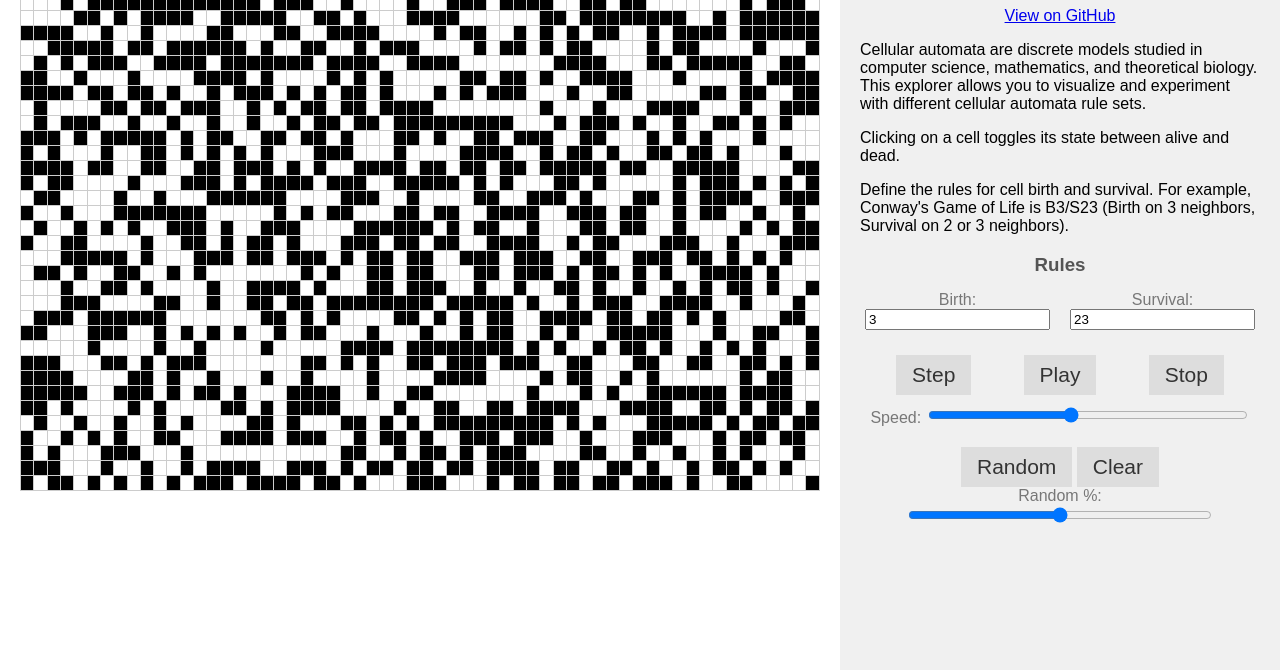
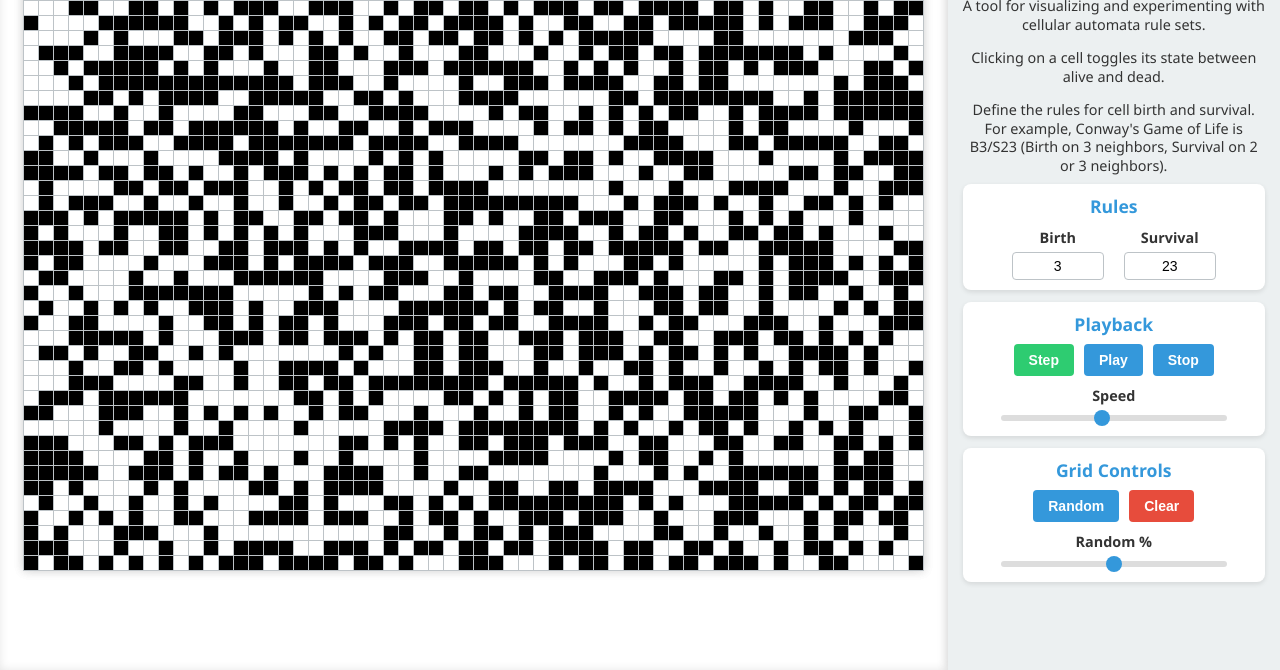
Before and after one commit to jackliddle/CA-Explorer, a plain HTML site: page index.html in a window 1280 px wide. Shown: the part 130-800 px from the top of the page. Drawn offline with Linux system fonts and the light colour scheme.

Commit message:
Switched over to Claude Sonnet for final styling

```diff
--- a/index.html
+++ b/index.html
@@ -3,20 +3,20 @@
 <head>
     <title>Jack's Cellular Automata Explorer</title>
     <link rel="stylesheet" href="style.css">
+    <meta name="viewport" content="width=device-width, initial-scale=1.0">
 </head>
 <body>
     <div id="container">
-<div id="grid-container">
+        <div id="grid-container">
             <table id="grid"></table>
         </div>
-<div id="settings">
+        <div id="settings">
             <h1>Jack's Cellular Automata Explorer</h1>
-            <div style="text-align: center; margin-bottom: 10px;">
+            <div class="github-link">
                 <a href="https://github.com/jackliddle/CA-Explorer">View on GitHub</a>
             </div>
             <p>
-                Cellular automata are discrete models studied in computer science, mathematics, and theoretical biology.
-                This explorer allows you to visualize and experiment with different cellular automata rule sets.
+                A tool for visualizing and experimenting with cellular automata rule sets.
             </p>
             <p>
                 Clicking on a cell toggles its state between alive and dead.
@@ -24,37 +24,43 @@
             <p>
                 Define the rules for cell birth and survival. For example, Conway's Game of Life is B3/S23 (Birth on 3 neighbors, Survival on 2 or 3 neighbors).
             </p>
-<div id="rules">
-                <h3 style="text-align: center;">Rules</h3>
+
+            <div id="rules" class="section">
+                <h3>Rules</h3>
                 <div class="rules-container">
                     <div class="rule-input-container">
-                        <label for="birth-rule">Birth:</label>
+                        <label for="birth-rule">Birth</label>
                         <input type="text" id="birth-rule" value="3">
                     </div>
                     <div class="rule-input-container">
-                        <label for="survival-rule">Survival:</label>
+                        <label for="survival-rule">Survival</label>
                         <input type="text" id="survival-rule" value="23">
                     </div>
                 </div>
             </div>
-<div id="controls">
+
+            <div id="controls" class="section">
+                <h3>Playback</h3>
                 <div class="playback-controls">
                     <button id="step-button">Step</button>
                     <button id="play-button">Play</button>
                     <button id="stop-button">Stop</button>
                 </div>
-                <div style="text-align: center;">
-                    <label for="speed-slider">Speed:</label>
-                    <input type="range" id="speed-slider" min="1" max="10" value="5" style="width: 80%;">
+                <div class="slider-container">
+                    <label for="speed-slider">Speed</label>
+                    <input type="range" id="speed-slider" min="1" max="10" value="5">
                 </div>
             </div>
 
-            <div id="reset-controls">
-<button id="random-button">Random</button>
-                <button id="clear-button">Clear</button>
-                <div style="text-align: center;">
-                    <label for="random-percentage-slider">Random %:</label>
-                    <input type="range" id="random-percentage-slider" min="0" max="100" value="50" style="width: 80%;">
+            <div id="reset-controls" class="section">
+                <h3>Grid Controls</h3>
+                <div class="reset-buttons">
+                    <button id="random-button">Random</button>
+                    <button id="clear-button">Clear</button>
+                </div>
+                <div class="slider-container">
+                    <label for="random-percentage-slider">Random %</label>
+                    <input type="range" id="random-percentage-slider" min="0" max="100" value="50">
                 </div>
             </div>
         </div>
--- a/style.css
+++ b/style.css
@@ -1,162 +1,265 @@
+:root {
+    --primary-color: #3498db;
+    --secondary-color: #2ecc71;
+    --accent-color: #e74c3c;
+    --background-color: #f5f5f5;
+    --panel-color: #ecf0f1;
+    --text-color: #333;
+    --border-color: #bdc3c7;
+    --button-hover: #2980b9;
+    --button-active: #1c6ea4;
+}
+
 body {
-    font-family: sans-serif;
-    margin: 0; /* Remove default body margins */
-    overflow: hidden; /* Hide scrollbars */
+    font-family: 'Segoe UI', Tahoma, Geneva, Verdana, sans-serif;
+    margin: 0;
+    overflow: hidden;
+    background-color: var(--background-color);
+    color: var(--text-color);
 }
 
 #container {
     display: flex;
-    height: 100vh; /* Occupy full viewport height */
+    height: 100vh;
 }
 
 #grid-container {
-    flex: 2; /* Take up 2/3 of the space */
-    overflow: hidden; /* Hide scrollbars */
+    flex: 3;
+    overflow: hidden;
+    display: flex;
+    justify-content: center;
+    align-items: center;
+    padding: 20px;
+    box-sizing: border-box;
+    background-color: white;
+    box-shadow: inset 0 0 10px rgba(0, 0, 0, 0.1);
 }
 
 #settings {
-    flex: 1; /* Take up 1/3 of the space */
-    width: auto; /* Remove fixed width */
-    padding: 20px;
-    box-sizing: border-box; /* Include padding in the width calculation */
-    background-color: #f0f0f0; /* Add a light gray background */
+    flex: 1;
+    padding: 15px;
+    box-sizing: border-box;
+    background-color: var(--panel-color);
+    box-shadow: -2px 0 10px rgba(0, 0, 0, 0.1);
+    overflow-y: auto;
 }
 
 h1 {
-    text-align: center; /* Center the title */
-    color: #333; /* Darken the title text */
+    text-align: center;
+    color: var(--primary-color);
+    margin-top: 0;
+    margin-bottom: 10px;
+    font-size: 1.5em;
 }
 
 h3 {
-    color: #555; /* Darken the heading text */
+    color: var(--primary-color);
+    text-align: center;
+    margin-bottom: 8px;
+    margin-top: 0;
+    font-size: 1.1em;
 }
 
-label {
-    color: #777; /* Darken the label text */
+p {
+    text-align: center;
+    line-height: 1.3;
+    margin-bottom: 8px;
+    font-size: 0.9em;
 }
 
-button {
-    background-color: #ddd; /* Light gray button background */
-    border: none;
-    color: #333;
-    padding: 8px 16px;
-    text-align: center;
+a {
+    color: var(--primary-color);
     text-decoration: none;
-    display: inline-block;
-    font-size: 21px;
-    cursor: pointer;
+    font-weight: bold;
 }
 
+a:hover {
+    text-decoration: underline;
+}
+
+/* Grid styling */
 #grid {
     border-collapse: collapse;
-    margin: auto; /* Center the grid horizontally */
+    margin: auto;
+    box-shadow: 0 0 10px rgba(0, 0, 0, 0.1);
 }
 
 #grid td {
     width: 15px;
     height: 15px;
-    border: 1px solid #ccc;
+    border: 1px solid var(--border-color);
     text-align: center;
     cursor: pointer;
-    box-sizing: border-box; /* Ensure border is included in the width/height */
-}
-
-#grid-container {
-    padding: 20px; /* Add whitespace around the grid */
     box-sizing: border-box;
+    transition: background-color 0.2s ease;
 }
 
 #grid td.alive {
     background-color: black;
 }
 
-#settings {
-    width: 200px; /* Set a fixed width for the settings column */
-    padding: 20px;
-    box-sizing: border-box; /* Include padding in the width calculation */
+/* Control section styling */
+.section {
+    background-color: white;
+    border-radius: 8px;
+    padding: 10px;
+    margin-bottom: 12px;
+    box-shadow: 0 2px 5px rgba(0, 0, 0, 0.1);
 }
 
+/* Rules section */
 #rules {
-    margin-bottom: 20px;
-    text-align: center; /* Center the heading */
-}
-
-#rules h3 {
     text-align: center;
-    margin-bottom: 10px; /* Add space between heading and input boxes */
 }
 
 .rules-container {
-    display: grid;
-    grid-template-columns: 1fr 1fr; /* Two columns for the input boxes */
-    grid-column-gap: 10px; /* Add some space between the columns */
-    margin-top: 10px; /* Add space between the heading and the input boxes */
+    display: flex;
+    justify-content: center;
+    gap: 20px;
+    margin-top: 10px;
 }
 
 .rule-input-container {
     display: flex;
-    flex-direction: column; /* Stack label and input vertically */
-    align-items: center; /* Center the content horizontally */
-    margin: 5px;
+    flex-direction: column;
+    align-items: center;
 }
 
-.rule-input label {
-    margin-bottom: 5px; /* Add space between label and input */
+.rule-input-container label {
+    margin-bottom: 5px;
+    font-weight: bold;
+    color: var(--text-color);
+    font-size: 0.9em;
 }
 
-.rule-input input {
-    width: 80%; /* Make input fill the container */
+.rule-input-container input {
+    width: 80px;
     text-align: center;
-    box-sizing: border-box; /* Include padding and border in width */
+    padding: 5px;
+    border: 1px solid var(--border-color);
+    border-radius: 4px;
+    font-size: 14px;
 }
 
-#rules {
-    margin-bottom: 20px;
-    text-align: center; /* Center the heading */
-}
-
-#rules h3 {
+/* Playback controls */
+#controls {
     text-align: center;
-    margin-bottom: 10px; /* Add space between heading and input boxes */
-}
-
-.rule-input label {
-    display: block; /* Place label above the input */
-    text-align: center;
-}
-
-.rule-input input {
-    width: 100%; /* Make input fill the container */
-    text-align: center;
-    box-sizing: border-box; /* Include padding and border in width */
-}
-
-.rule-input label {
-    margin-right: 5px;
-}
-
-.rule-input input {
-    width: 40px;
-    text-align: center;
-}
-
-#controls {
-    margin-bottom: 20px;
 }
 
 .playback-controls {
     display: flex;
-    justify-content: space-around;
-    margin: 10px;
+    justify-content: center;
+    gap: 10px;
+    margin-bottom: 10px;
 }
 
-#reset-controls {
-    margin-bottom: 20px;
-    text-align: center;
-    margin-left: 10px;
-    margin-right: 10px;
+.slider-container {
+    display: flex;
+    flex-direction: column;
+    align-items: center;
+    margin-top: 5px;
 }
 
-h1 {
-    text-align: center; /* Center the title */
+.slider-container label {
+    margin-bottom: 5px;
+    font-weight: bold;
+    font-size: 0.9em;
 }
+
+/* Reset controls */
+#reset-controls {
+    text-align: center;
+}
+
+.reset-buttons {
+    display: flex;
+    justify-content: center;
+    gap: 10px;
+    margin-bottom: 10px;
+}
+
+/* Button styling */
+button {
+    background-color: var(--primary-color);
+    color: white;
+    border: none;
+    border-radius: 4px;
+    padding: 8px 15px;
+    font-size: 14px;
+    cursor: pointer;
+    transition: background-color 0.2s ease;
+    font-weight: bold;
+}
+
+button:hover {
+    background-color: var(--button-hover);
+}
+
+button:active {
+    background-color: var(--button-active);
+}
+
+#step-button {
+    background-color: var(--secondary-color);
+}
+
+#step-button:hover {
+    background-color: #27ae60;
+}
+
+#clear-button {
+    background-color: var(--accent-color);
+}
+
+#clear-button:hover {
+    background-color: #c0392b;
+}
+
+/* Slider styling */
+input[type="range"] {
+    width: 80%;
+    margin: 5px 0;
+    -webkit-appearance: none;
+    height: 6px;
+    border-radius: 3px;
+    background: #ddd;
+    outline: none;
+}
+
+input[type="range"]::-webkit-slider-thumb {
+    -webkit-appearance: none;
+    appearance: none;
+    width: 16px;
+    height: 16px;
+    border-radius: 50%;
+    background: var(--primary-color);
+    cursor: pointer;
+}
+
+input[type="range"]::-moz-range-thumb {
+    width: 16px;
+    height: 16px;
+    border-radius: 50%;
+    background: var(--primary-color);
+    cursor: pointer;
+    border: none;
+}
+
+/* GitHub link */
+.github-link {
+    text-align: center;
+    margin-bottom: 8px;
+}
+
+/* Responsive adjustments */
+@media (max-width: 768px) {
+    #container {
+        flex-direction: column;
+    }
+
+    #grid-container, #settings {
+        flex: none;
+        width: 100%;
+        height: 50vh;
+    }
+}
```
